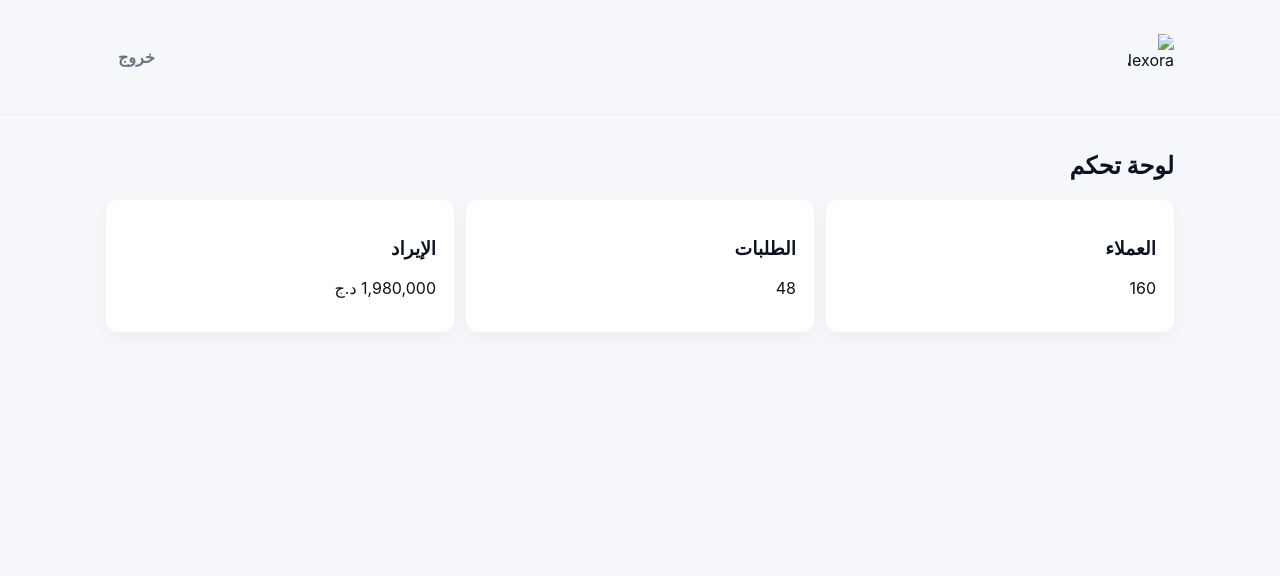
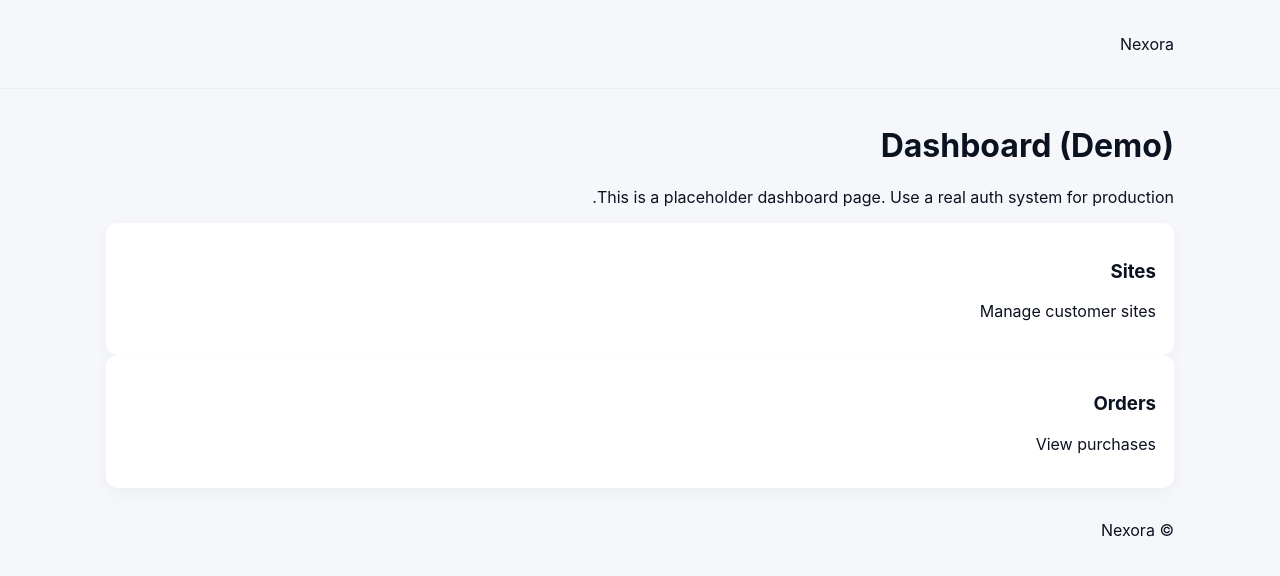
Before and after one commit to bakha8/Nexora-SaaS, a plain HTML site: page dashboard.html in a window 1280 px wide. Drawn offline with Linux system fonts and the light colour scheme; files that its build step writes are made by us from their sources.

Commit message:
Add files via upload

```diff
--- a/dashboard.html
+++ b/dashboard.html
@@ -1 +1,13 @@
-<!doctype html><html lang="ar" dir="rtl"><head><meta charset="utf-8"/><meta name="viewport" content="width=device-width,initial-scale=1"/><title>لوحة التحكم — Nexora</title><link rel="stylesheet" href="css/business.css"></head><body><header class="site-header"><div class="container header-row"><a class="brand" href="index.html"><img src="assets/img/logo.svg" alt="Nexora" class="logo"/></a><nav class="nav"><a id="logout" class="btn" href="#">خروج</a></nav></div></header><main class="container dashboard"><h2>لوحة تحكم</h2><div class="grid stats"><div class="card stat"><h3>العملاء</h3><p class="num">160</p></div><div class="card stat"><h3>الطلبات</h3><p class="num">48</p></div><div class="card stat"><h3>الإيراد</h3><p class="num">1,980,000 د.ج</p></div></div></main><script src="js/business.js" defer></script></body></html>
+<!doctype html>
+<html lang="en"><head><meta charset="utf-8"/><meta name="viewport" content="width=device-width,initial-scale=1"/><title>Dashboard — Nexora</title><link rel="stylesheet" href="business.css"></head><body>
+<header class="site-header"><div class="container header-grid"><a class="brand" href="/">Nexora</a></div></header>
+<main class="container">
+  <h1>Dashboard (Demo)</h1>
+  <p>This is a placeholder dashboard page. Use a real auth system for production.</p>
+  <section class="cards">
+    <div class="card"><h3>Sites</h3><p>Manage customer sites</p></div>
+    <div class="card"><h3>Orders</h3><p>View purchases</p></div>
+  </section>
+</main>
+<footer class="site-footer"><div class="container">© Nexora</div></footer>
+</body></html>
```
